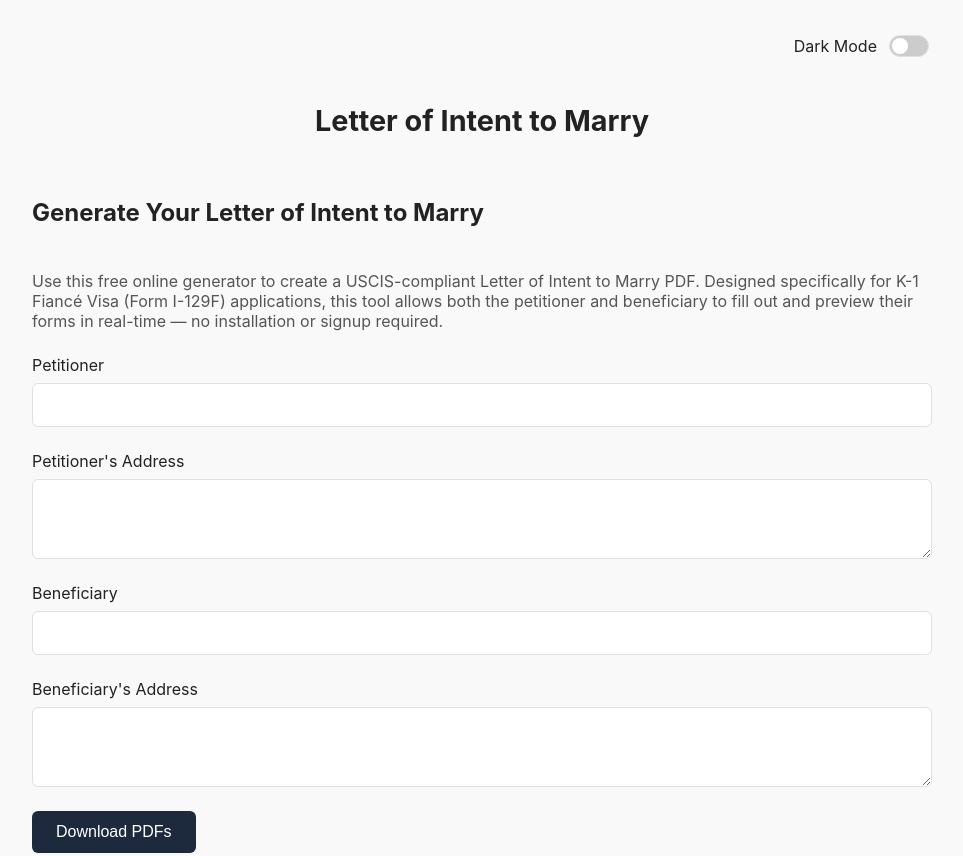
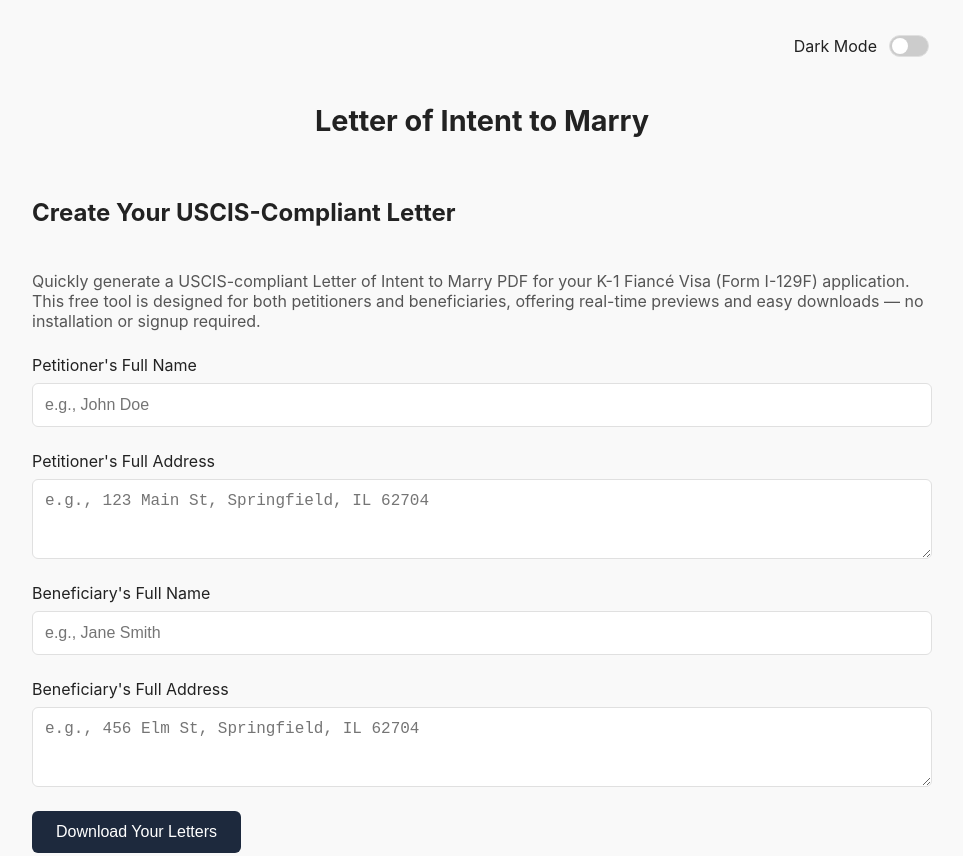
Before and after one commit to intentpdf/intentpdf.github.io, a plain HTML site: page index.html in a window 1280 px wide. Shown: the top 856 px of the page, without its empty margins (158-1121 px from the left). Drawn offline with nearby package versions, Linux system fonts and the light colour scheme.

Commit message:
Update index.html: enhance clarity and user guidance in form labels and descriptions

```diff
--- a/index.html
+++ b/index.html
@@ -213,35 +213,35 @@
     </div>
 
     <h1>Letter of Intent to Marry</h1>
-    <h2>Generate Your Letter of Intent to Marry</h2>
+    <h2>Create Your USCIS-Compliant Letter</h2>
     <p style="margin: 0 auto; font-size: 1rem; color: #555;">
-      Use this free online generator to create a USCIS-compliant Letter of Intent to Marry PDF. Designed specifically for K-1 Fiancé Visa (Form I-129F) applications, this tool allows both the petitioner and beneficiary to fill out and preview their forms in real-time — no installation or signup required.
+      Quickly generate a USCIS-compliant Letter of Intent to Marry PDF for your K-1 Fiancé Visa (Form I-129F) application. This free tool is designed for both petitioners and beneficiaries, offering real-time previews and easy downloads — no installation or signup required.
     </p>
 
     <div class="field">
-      <label for="petitioner">Petitioner</label>
-      <input id="petitioner" type="text" />
+      <label for="petitioner">Petitioner's Full Name</label>
+      <input id="petitioner" type="text" placeholder="e.g., John Doe" />
     </div>
     <div class="field">
-      <label for="petitionerAddress">Petitioner's Address</label>
-      <textarea id="petitionerAddress" rows="3"></textarea>
+      <label for="petitionerAddress">Petitioner's Full Address</label>
+      <textarea id="petitionerAddress" rows="3" placeholder="e.g., 123 Main St, Springfield, IL 62704"></textarea>
     </div>
     <div class="field">
-      <label for="beneficiary">Beneficiary</label>
-      <input id="beneficiary" type="text" />
+      <label for="beneficiary">Beneficiary's Full Name</label>
+      <input id="beneficiary" type="text" placeholder="e.g., Jane Smith" />
     </div>
     <div class="field">
-      <label for="beneficiaryAddress">Beneficiary's Address</label>
-      <textarea id="beneficiaryAddress" rows="3"></textarea>
+      <label for="beneficiaryAddress">Beneficiary's Full Address</label>
+      <textarea id="beneficiaryAddress" rows="3" placeholder="e.g., 456 Elm St, Springfield, IL 62704"></textarea>
     </div>
-    <button onclick="downloadPDFs()">Download PDFs</button>
+    <button onclick="downloadPDFs()">Download Your Letters</button>
     <div class="pdf-container">
       <iframe id="pdfPreviewPetitioner" title="Petitioner PDF Preview"></iframe>
       <iframe id="pdfPreviewBeneficiary" title="Beneficiary PDF Preview"></iframe>
     </div>
   </div>
   <footer style="text-align: center; margin-top: 2rem; font-size: 0.9rem; color: #333;">
-    Created by <a href="https://masihjahangiri.com" target="_blank" style="color: #0056b3; text-decoration: none;">masihjahangiri.com</a>
+    Built with care by <a href="https://masihjahangiri.com" target="_blank" style="color: #0056b3; text-decoration: none;">masihjahangiri.com</a>
   </footer>
   <script>
     let inputTimeout;
```
